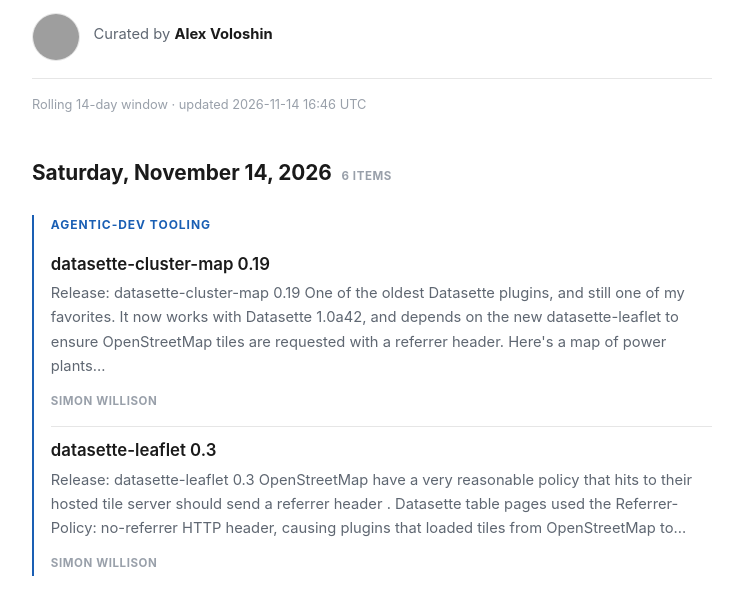
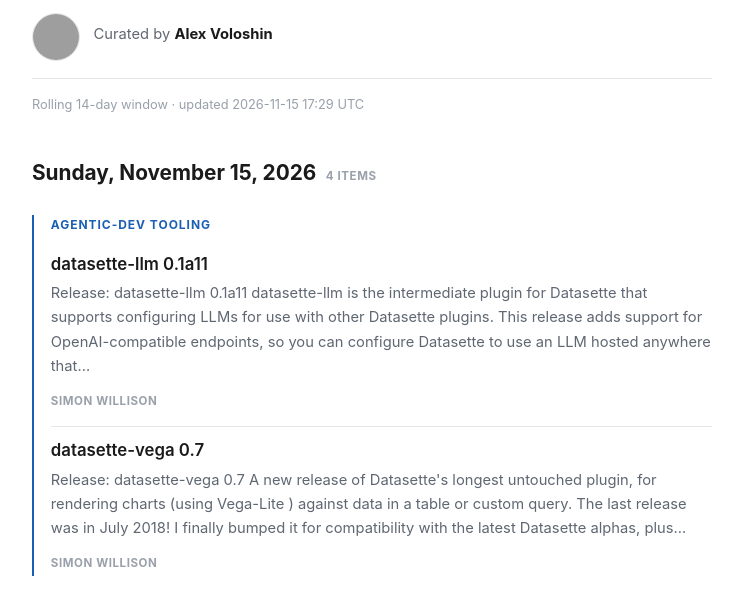
Before and after one commit to alex-voloshin-dev/ai-digest, a plain HTML site: page docs/index.html in a window 1280 px wide. Shown: the part 208-800 px from the top of the page, without its empty margins (268-1011 px from the left). Drawn offline with Linux system fonts and the light colour scheme; grey boxes are pictures that could not be loaded.

Commit message:
digest: 2026-11-15

```diff
--- a/docs/index.html
+++ b/docs/index.html
@@ -117,8 +117,21 @@ footer p { margin: 0; }
 <h1>AI Digest</h1>
 <p class="tagline">A daily roundup of AI news from a fixed list of trusted sources.</p>
 <div class="author"><img class="avatar" src="https://cdn.hashnode.com/uploads/avatars/69ffa642f239332df4ffa118/d25b9659-f828-4ee9-9eb4-8af9d56b3239.png?w=200&amp;h=200&amp;fit=crop&amp;crop=faces&amp;auto=compress,format&amp;format=webp" alt="Alex Voloshin" width="48" height="48"><div class="author-text"><p class="byline">Curated by <strong>Alex Voloshin</strong></p></div></div>
-<p class="meta">Rolling 14-day window &middot; updated 2026-11-14 16:46 UTC</p>
+<p class="meta">Rolling 14-day window &middot; updated 2026-11-15 17:29 UTC</p>
 </header>
+<div class="day">
+<h2>Sunday, November 15, 2026<span class="count">4 items</span></h2>
+<section class="cat">
+<h3>Agentic-dev tooling</h3>
+<article class="item"><a class="title" href="https://simonwillison.net/2026/Nov/14/datasette-llm/" target="_blank" rel="noopener">datasette-llm 0.1a11</a><p class="summary">Release: datasette-llm 0.1a11 datasette-llm is the intermediate plugin for Datasette that supports configuring LLMs for use with other Datasette plugins. This release adds support for OpenAI-compatible endpoints, so you can configure Datasette to use an LLM hosted anywhere that…</p><span class="source">Simon Willison</span></article>
+<article class="item"><a class="title" href="https://simonwillison.net/2026/Nov/14/datasette-vega/" target="_blank" rel="noopener">datasette-vega 0.7</a><p class="summary">Release: datasette-vega 0.7 A new release of Datasette&#x27;s longest untouched plugin, for rendering charts (using Vega-Lite ) against data in a table or custom query. The last release was in July 2018! I finally bumped it for compatibility with the latest Datasette alphas, plus…</p><span class="source">Simon Willison</span></article>
+</section>
+<section class="cat">
+<h3>News &amp; analysis</h3>
+<article class="item"><a class="title" href="https://techcrunch.com/2026/11/14/where-was-nvidias-security-team/" target="_blank" rel="noopener">Where was Nvidia’s security team?</a><p class="summary">Nvidia’s security chief quietly left in August, and now that CEO Jensen Huang has stepped down over his relationships, including one with an executive at a company suspected of funneling chips to China, a former intelligence officer says it’s the kind of leak that runs everyday…</p><span class="source">TechCrunch AI</span></article>
+<article class="item"><a class="title" href="https://techcrunch.com/2026/11/14/elon-musk-other-tech-execs-sign-petition-calling-on-nvidia-to-reinstate-jensen-huang/" target="_blank" rel="noopener">Elon Musk, other tech execs sign petition calling on Nvidia to reinstate Jensen Huang</a><p class="summary">The petition had attracted more than 115,000 signatures as of Saturday afternoon.</p><span class="source">TechCrunch AI</span></article>
+</section>
+</div>
 <div class="day">
 <h2>Saturday, November 14, 2026<span class="count">6 items</span></h2>
 <section class="cat">
@@ -438,26 +451,6 @@ footer p { margin: 0; }
 <article class="item"><a class="title" href="https://techcrunch.com/2026/10/31/openai-reportedly-lowers-funding-target-for-new-round/" target="_blank" rel="noopener">OpenAI reportedly lowers funding target for new round</a><p class="summary">OpenAI’s latest funding round doesn&#x27;t seem to be living up to expectations.</p><span class="source">TechCrunch AI</span></article>
 </section>
 </div>
-<div class="day">
-<h2>Saturday, October 31, 2026<span class="count">8 items</span></h2>
-<section class="cat">
-<h3>Labs &amp; vendors</h3>
-<article class="item"><a class="title" href="https://huggingface.co/blog/nvidia/nemotron-halloween" target="_blank" rel="noopener">nemotron-halloween</a><span class="source">Hugging Face</span></article>
-</section>
-<section class="cat">
-<h3>Agentic-dev tooling</h3>
-<article class="item"><a class="title" href="https://simonwillison.net/2026/Oct/30/nesformer/" target="_blank" rel="noopener">dbreunig/nesformer</a><p class="summary">dbreunig/nesformer Inspired by qwenputer by Divyansh Agrawal, Drew Breunig baked a working emulator for a Nintendo Entertainment System 6502 CPU into the weights of Qwen3.5-4B. You can now play NES ROMs such as Super Mario Bros (very slowly) running inside Qwen! In a comment on…</p><span class="source">Simon Willison</span></article>
-</section>
-<section class="cat">
-<h3>News &amp; analysis</h3>
-<article class="item"><a class="title" href="https://techcrunch.com/2026/10/30/nvidia-weighs-playing-the-cosigner-for-nscales-ai-data-center-in-west-virginia/" target="_blank" rel="noopener">Nvidia weighs playing the cosigner for Nscale’s AI data center in West Virginia</a><p class="summary">When investors get nervous about AI spending, it helps to have the chipmaker that sells the chips offer to cosign the loan.</p><span class="source">TechCrunch AI</span></article>
-<article class="item"><a class="title" href="https://techcrunch.com/2026/10/30/ollie-a-privacy-focused-ai-assistant-is-shutting-down/" target="_blank" rel="noopener">Ollie, a privacy-focused AI assistant, is shutting down</a><p class="summary">As an increasing number of AI assistants flood the market, the founder of Ollie, an assistant that respected its users&#x27; privacy, says it will be shutting down in a week.</p><span class="source">TechCrunch AI</span></article>
-<article class="item"><a class="title" href="https://techcrunch.com/2026/10/30/intels-stock-crashes-knocking-12b-from-governments-stake/" target="_blank" rel="noopener">Intel’s stock crashes, knocking $12B from government’s stake</a><p class="summary">Intel is being hurt by PC sales as the AI industry gobbles memory and other components causing PC prices to rise.</p><span class="source">TechCrunch AI</span></article>
-<article class="item"><a class="title" href="https://techcrunch.com/2026/10/30/anthropic-expected-to-receive-high-junk-rating-from-credit-agencies-following-ipo-report-says/" target="_blank" rel="noopener">Anthropic expected to receive high ‘junk’ rating from credit agencies following IPO, FT report says</a><p class="summary">Blackstone&#x27;s forecast is just a prediction, but naturally, a high junk rating would make it more difficult and costlier for Anthropic to raise the money to keep funding its massive spending that has undergirded its business.</p><span class="source">TechCrunch AI</span></article>
-<article class="item"><a class="title" href="https://techcrunch.com/2026/10/30/last-minute-halloween-costumes-for-tech-nerds/" target="_blank" rel="noopener">Last-minute Halloween costumes for tech nerds</a><p class="summary">No Halloween costume? Just be a deceptively cute AI agent icon, a PHP vulnerability, or sleepy time Bryan Johnson.</p><span class="source">TechCrunch AI</span></article>
-<article class="item"><a class="title" href="https://techcrunch.com/2026/10/30/cracks-are-emerging-in-the-ai-spending-boom/" target="_blank" rel="noopener">Cracks are emerging in the AI spending boom</a><p class="summary">Big Tech is pouring billions into AI infrastructure, but mounting debt, negative cash flow, and growing investor skepticism are raising questions about the sustainability of the AI spending boom.</p><span class="source">TechCrunch AI</span></article>
-</section>
-</div>
 <footer>
 <p>Automated, unattended news page. Built deterministically from a fixed list
 of trusted source feeds; every item links to its origin.</p>
```
Also changed, not shown: 1 other file.
